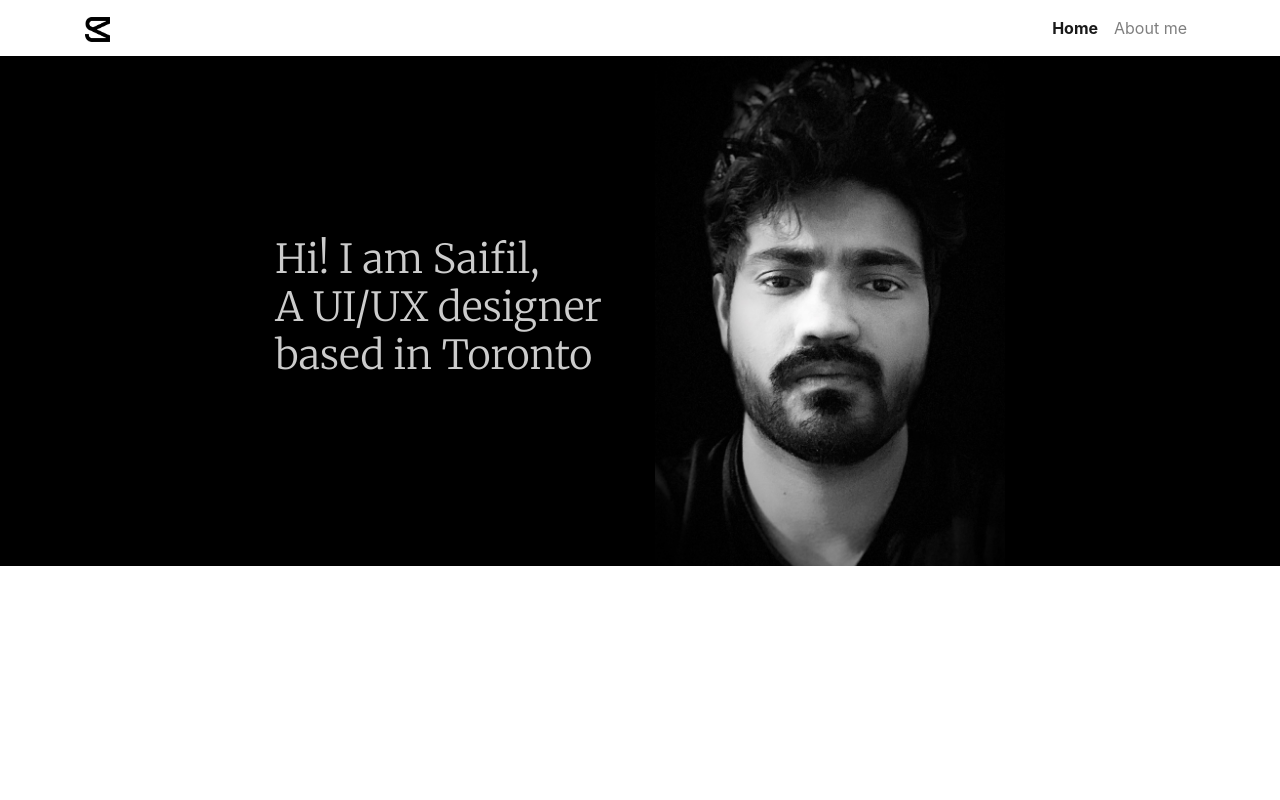
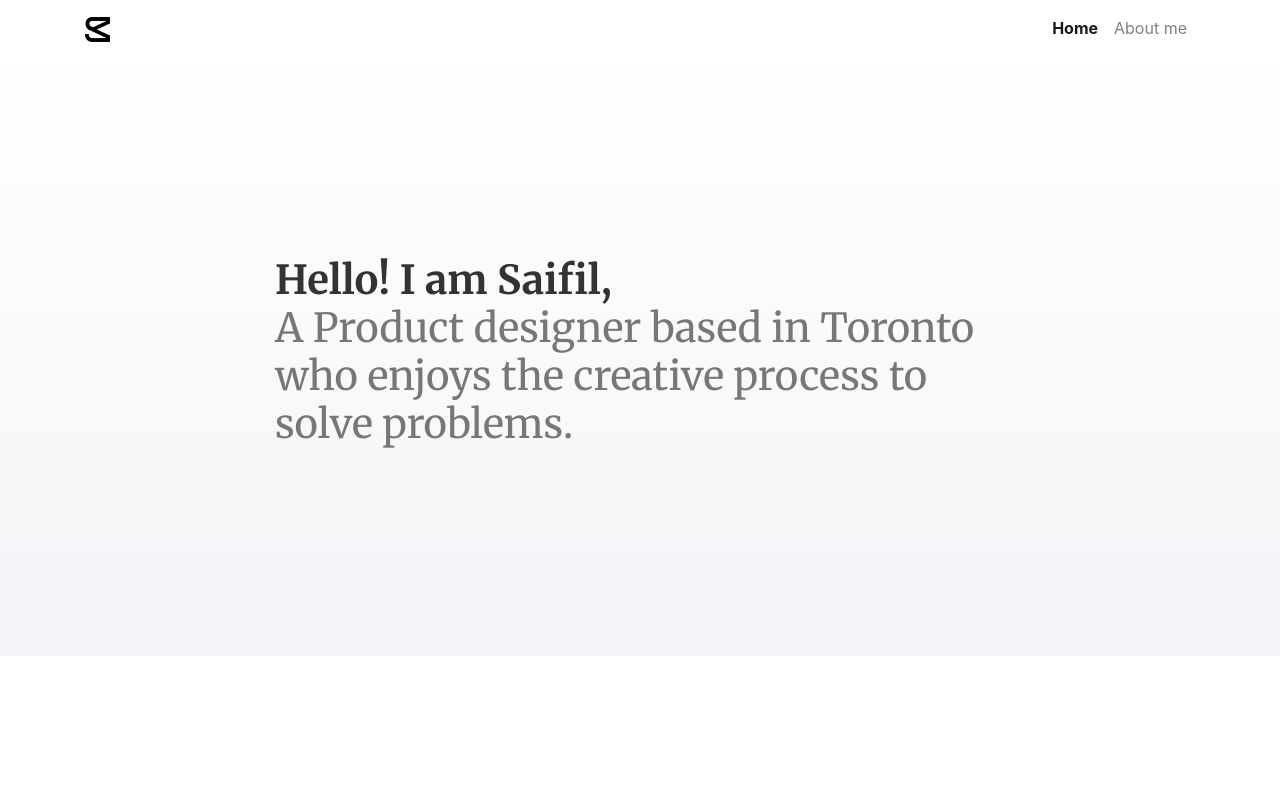
Before and after one commit to saifil4/saifil-portfolio, an Angular app: page / in a window 1280 px wide. Shown: the top 800 px of the page. Built offline with nearby package versions, Linux system fonts and the light colour scheme.

Commit message:
changes in home page

```diff
--- a/src/app/home/home.component.html
+++ b/src/app/home/home.component.html
@@ -1,14 +1,15 @@
-<section style="background:black;color:#fafafa">
+<section style="background-image: linear-gradient(#fff, #f3f4f7);">
     <div class="container">
-        <div class="row" style="">
+        <div class="row" style="height: 75vh;">
             <div class="col-md-2"></div>
-            <div class="col-md-4 my-auto">
-                <h1 style="font-weight: 300;color: #ccc;">Hi! I am Saifil, <br>A UI/UX designer based in Toronto </h1>
-                <!-- <button type="button" class="btn btn-primary">Learn about me</button> -->
+            <div class="col-md-8 my-auto">
+                <h1 style="color: #777;">
+                    <b style="color: #333;">Hello! I am Saifil,</b><br>A Product designer based in Toronto who enjoys the creative process to solve problems.
+                </h1>
             </div>
-            <div class="col-md-4">
+            <!-- <div class="col-md-3">
                 <img src="../../assets/images/saifilcover.jpg" class="img-fluid">
-            </div>
+            </div> -->
             <div class="col-md-2"></div>
         </div>
     </div>
--- a/src/app/home/home.component.ts
+++ b/src/app/home/home.component.ts
@@ -1,12 +1,12 @@
 import { Component, OnInit } from '@angular/core';
-import {ProjectListComponent} from '../project-list/project-list.component';
+import { ProjectListComponent } from '../project-list/project-list.component';
 
 @Component({
   selector: 'app-home',
   templateUrl: './home.component.html'
 })
 export class HomeComponent implements OnInit {
-
+  title = 'Home';
   constructor() { }
 
   ngOnInit(): void {
```
